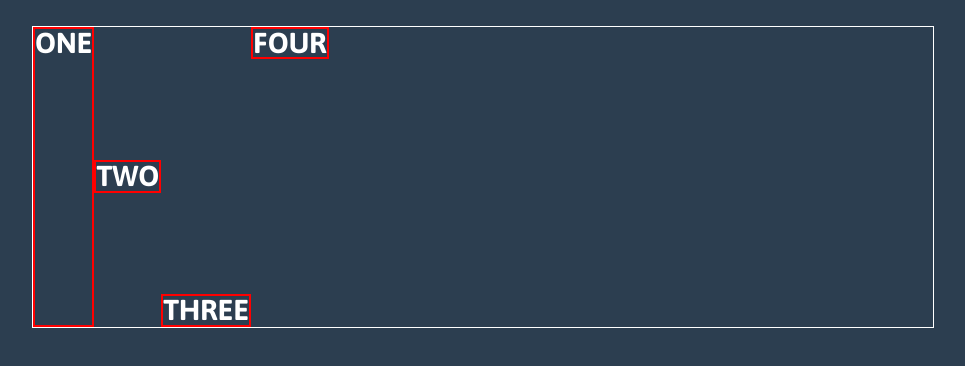
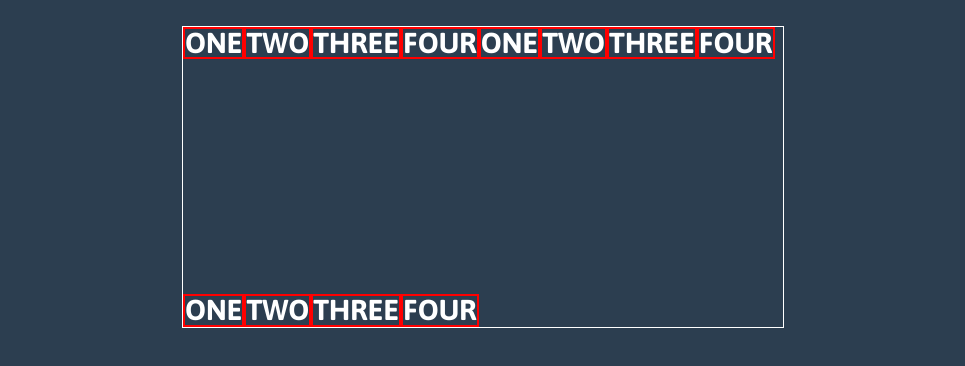
Before and after one commit to SirWernich/udemy_flexbox, a website: page index.html in a window 1280 px wide. Shown: the top 366 px of the page, without its empty margins (157-1122 px from the left). Drawn offline with Linux system fonts and the light colour scheme.

Commit message:
align-content

```diff
--- a/base.css
+++ b/base.css
@@ -20,7 +20,7 @@ body {
 .flex-container {
 	height: 300px;
 	border: 1px solid white;
-	max-width: 900px;
+	max-width: 600px;
 	margin: auto;
 }
 
@@ -53,24 +53,23 @@ p {
 
 /* Flexbox Staff */
 .flex-container {
-	display: flex;
-	align-items: flex-start;
+    display: flex;
+    flex-wrap: wrap;
+
+    /* use when you have multiple lines of content in container and
+       helps you distribute the remaining space between the lines.
+    */
+    align-content: space-between;
 }
 
-/* align-self -> affects the individual items inside a container */
-
 .flex-item-1 {
-	align-self: stretch;   /* default */
 }
 
 .flex-item-2 {
-    align-self: center;
 }
 
 .flex-item-3 {
-    align-self: end;
 }
 
 .flex-item-4 {
-    align-self: flex-start;
 }
--- a/index.html
+++ b/index.html
@@ -27,6 +27,36 @@
         <div class="flex-item flex-item-4">
           <h3>four</h3>
         </div>
+        <div class="flex-item flex-item-1">
+          <h3>one</h3>
+        </div>
+
+        <div class="flex-item flex-item-2">
+          <h3>two</h3>
+        </div>
+
+        <div class="flex-item flex-item-3">
+          <h3>three</h3>
+        </div>
+
+        <div class="flex-item flex-item-4">
+          <h3>four</h3>
+        </div>
+        <div class="flex-item flex-item-1">
+          <h3>one</h3>
+        </div>
+
+        <div class="flex-item flex-item-2">
+          <h3>two</h3>
+        </div>
+
+        <div class="flex-item flex-item-3">
+          <h3>three</h3>
+        </div>
+
+        <div class="flex-item flex-item-4">
+          <h3>four</h3>
+        </div>
       </div>
     </article>
   </body>
```
